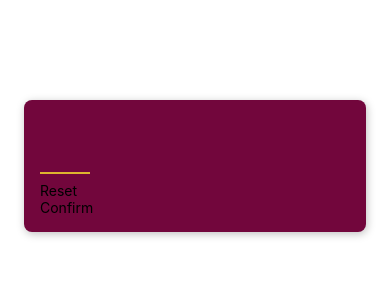
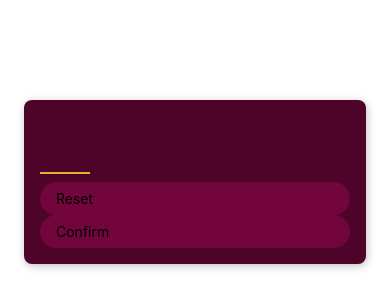
Before and after one commit to carlitoSwaaay/RNCourse-Number-Guessing-Game, a React Native app: screen / in a window 390 px wide. Shown: the top 308 px of the page. Built offline with nearby package versions, Linux system fonts and the light colour scheme.

Commit message:
styled buttons

```diff
--- a/components/PrimaryButton.js
+++ b/components/PrimaryButton.js
@@ -1,12 +1,27 @@
-import { Text } from "react-native";
-import { View } from "react-native";
+import { Text, View, Pressable, StyleSheet } from "react-native";
 
 const primaryButton = ({ children }) => {
+
+  const pressHandler = () => {
+    console.log("pressed");
+  };
   return (
-    <View>
+    <Pressable onPress={pressHandler}>
+      <View style={styles.container}>
       <Text>{children}</Text>
     </View>
+    </Pressable>
   );
 };
 
 export default primaryButton;
+
+const styles = StyleSheet.create({
+  container: {
+    backgroundColor: "#72063c",
+    borderRadius: 28,
+    paddingVertical: 8,
+    paddingHorizontal: 16,
+    elevation: 2,
+  },
+});
--- a/screens/StartGameScreen.js
+++ b/screens/StartGameScreen.js
@@ -26,7 +26,7 @@ const styles = StyleSheet.create({
     marginHorizontal: 24,
     padding: 16,
     borderRadius: 8,
-    backgroundColor: '#72063c',
+    backgroundColor: '#4e0329',
     elevation: 12,
     shadowColor: 'black',
     shadowOffset: { width: 1, height: 2 },
```
